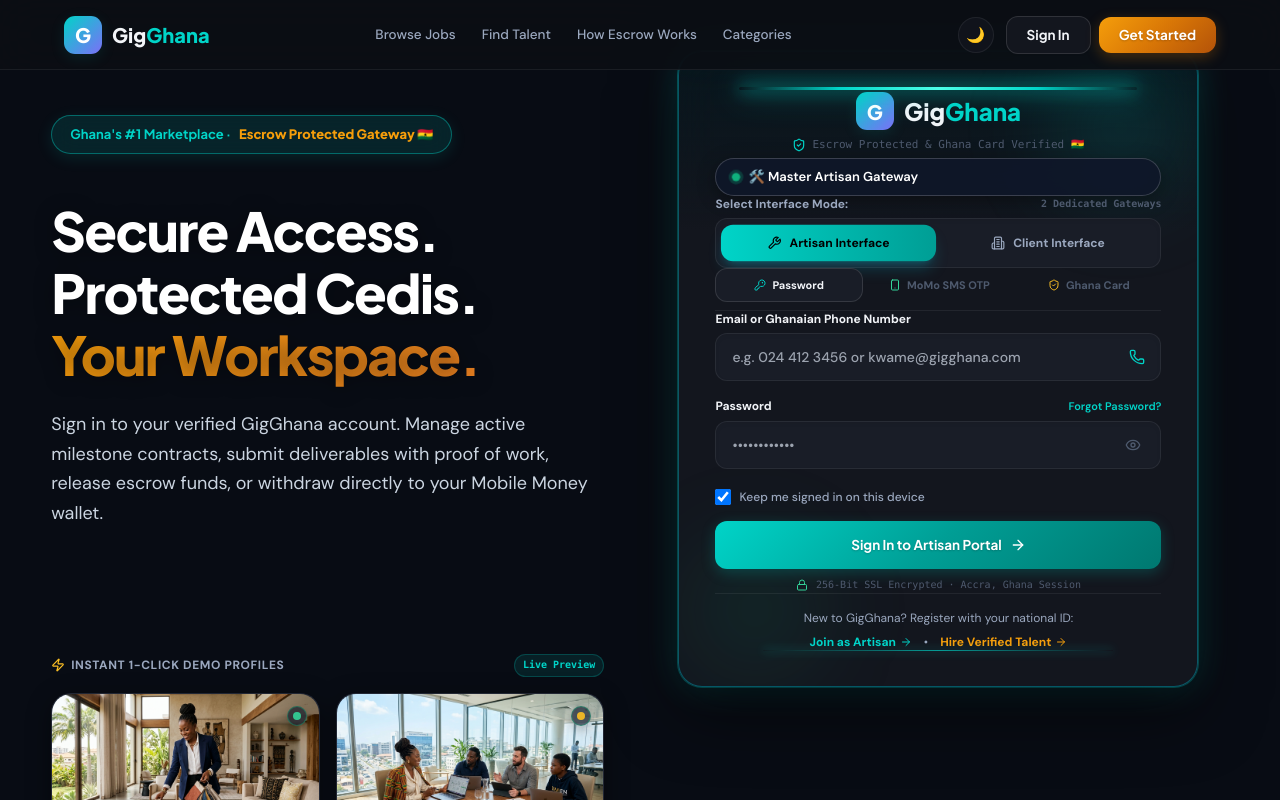
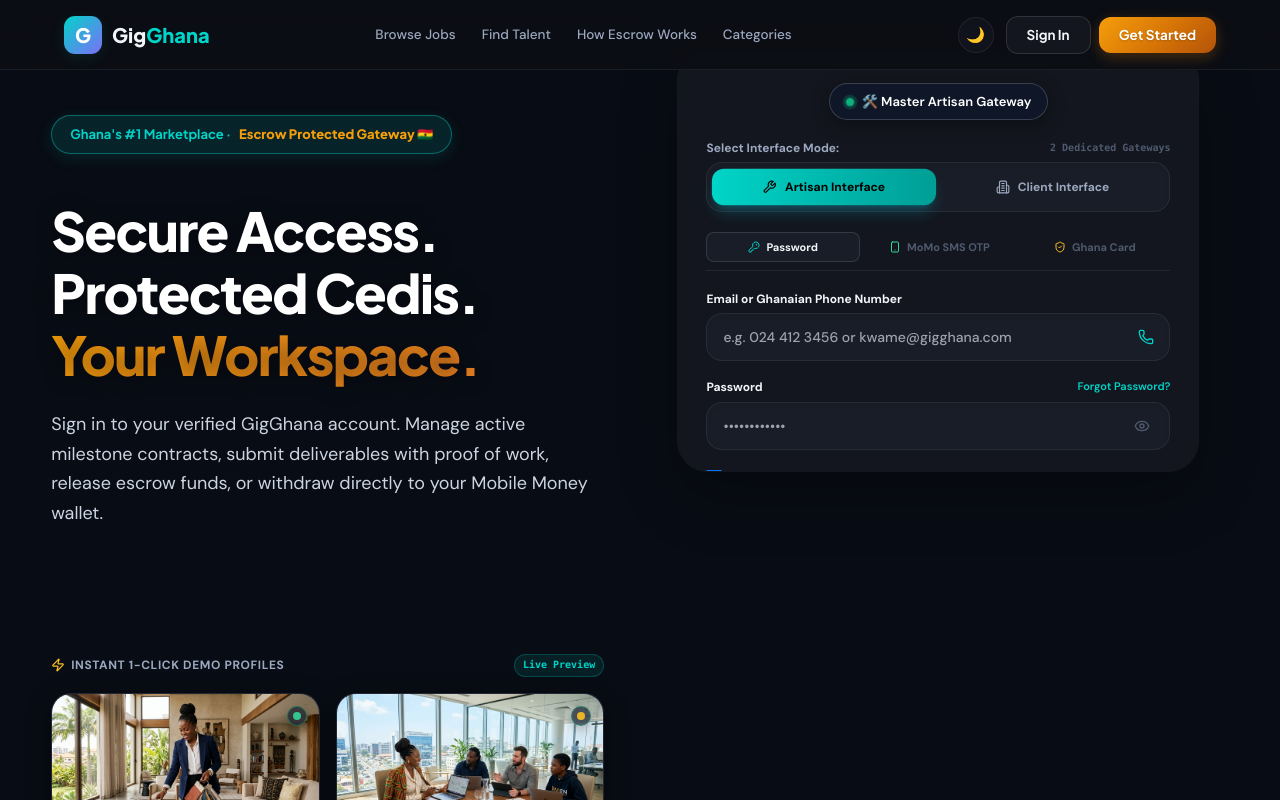
Before and after one commit to JoeVardyGC/GigGhana, a Next.js app: page /auth/login in a window 1280 px wide. Shown: the top 800 px of the page. Built offline with nearby package versions, Linux system fonts and the light colour scheme.

Commit message:
revert(login): revert card glowing edges and button radius changes while keeping homepage logo alignment

```diff
--- a/app/auth/login/page.tsx
+++ b/app/auth/login/page.tsx
@@ -9,7 +9,6 @@ import { SiteFooter } from '@/components/layout/SiteFooter';
 import { useAuth } from '@/lib/context/AuthContext';
 import { detectGhanaNetwork } from '@/components/ui/phone-input';
 import { formatGhanaCardPin, validateGhanaCardPin } from '@/components/ui/ghana-card-input';
-import { SpotlightCard } from '@/components/ui/spotlight-card';
 import confetti from 'canvas-confetti';
 import {
   ShieldCheck,
@@ -483,92 +482,21 @@ function LoginContent() {
 
           </div>
 
-          {/* ══════ RIGHT COLUMN: AUTHENTICATION SUITE (HOMEPAGE LUXURY GLOWING CARD) ══════ */}
-          <div className="hero-right-showcase w-full max-w-[620px]">
+          {/* ══════ RIGHT COLUMN: AUTHENTICATION SUITE (HOMEPAGE LUXURY CARD) ══════ */}
+          <div className="hero-right-showcase w-full">
             <div className="showcase-outer-wrap">
-              <SpotlightCard
-                spotlightColor={
-                  activeInterface === 'provider'
-                    ? 'rgba(0, 212, 200, 0.22)'
-                    : 'rgba(245, 158, 11, 0.22)'
-                }
-                className={`relative overflow-hidden rounded-3xl transition-all duration-500 p-6 sm:p-9 flex flex-col gap-5 ${
-                  activeInterface === 'provider'
-                    ? 'border-cyan-500/40 shadow-[0_24px_65px_rgba(0,0,0,0.5),0_0_35px_rgba(0,212,200,0.22),0_0_0_1px_rgba(0,212,200,0.35)]'
-                    : 'border-amber-500/40 shadow-[0_24px_65px_rgba(0,0,0,0.5),0_0_35px_rgba(245,158,11,0.22),0_0_0_1px_rgba(245,158,11,0.35)]'
-                }`}
+              <div
+                className="showcase-card"
                 style={{
-                  background:
-                    activeInterface === 'provider'
-                      ? 'linear-gradient(180deg, rgba(0, 212, 200, 0.05) 0%, var(--surface) 28%)'
-                      : 'linear-gradient(180deg, rgba(245, 158, 11, 0.05) 0%, var(--surface) 28%)',
-                  backdropFilter: 'blur(20px)',
+                  height: 'auto',
+                  padding: '32px 28px',
+                  background: 'var(--surface)',
+                  display: 'flex',
+                  flexDirection: 'column',
+                  gap: '20px',
+                  boxShadow: '0 24px 60px rgba(0, 0, 0, 0.25), 0 0 0 1px var(--bd)',
                 }}
               >
-                {/* Top Neon Accent Beam with Glow (Signature Homepage Edge) */}
-                <div
-                  className="absolute -top-[1px] left-6 right-6 h-[2.5px] rounded-full transition-all duration-500 pointer-events-none z-20"
-                  style={{
-                    background:
-                      activeInterface === 'provider'
-                        ? 'linear-gradient(90deg, transparent, var(--cyan) 25%, #4DFFE8 50%, var(--cyan) 75%, transparent)'
-                        : 'linear-gradient(90deg, transparent, var(--gold) 25%, #FDE68A 50%, var(--gold) 75%, transparent)',
-                    boxShadow:
-                      activeInterface === 'provider'
-                        ? '0 0 16px var(--cyan), 0 0 32px var(--cyan)'
-                        : '0 0 16px var(--gold), 0 0 32px var(--gold)',
-                  }}
-                />
-
-                {/* Bottom Neon Accent Line */}
-                <div
-                  className="absolute -bottom-[1px] left-12 right-12 h-[1.5px] rounded-full transition-all duration-500 pointer-events-none opacity-70 z-20"
-                  style={{
-                    background:
-                      activeInterface === 'provider'
-                        ? 'linear-gradient(90deg, transparent, var(--cyan), transparent)'
-                        : 'linear-gradient(90deg, transparent, var(--gold), transparent)',
-                    boxShadow:
-                      activeInterface === 'provider'
-                        ? '0 0 10px var(--cyan)'
-                        : '0 0 10px var(--gold)',
-                  }}
-                />
-
-                {/* Ambient Corner Glow Filters (Matching Homepage .cta-glo) */}
-                <div
-                  className="absolute -top-16 -right-16 w-52 h-52 rounded-full pointer-events-none filter blur-2xl transition-all duration-500"
-                  style={{
-                    background:
-                      activeInterface === 'provider'
-                        ? 'radial-gradient(circle, rgba(0, 212, 200, 0.18) 0%, transparent 70%)'
-                        : 'radial-gradient(circle, rgba(245, 158, 11, 0.18) 0%, transparent 70%)',
-                  }}
-                />
-                <div
-                  className="absolute -bottom-16 -left-16 w-52 h-52 rounded-full pointer-events-none filter blur-2xl transition-all duration-500"
-                  style={{
-                    background:
-                      activeInterface === 'provider'
-                        ? 'radial-gradient(circle, rgba(16, 185, 129, 0.14) 0%, transparent 70%)'
-                        : 'radial-gradient(circle, rgba(217, 119, 6, 0.14) 0%, transparent 70%)',
-                  }}
-                />
-
-                {/* ══════ HOMEPAGE BRAND LOGO ══════ */}
-                <div className="flex flex-col items-center justify-center pt-1 pb-1 text-center relative z-10">
-                  <Link href="/" className="logo group inline-flex items-center gap-2.5 transition-transform hover:scale-105">
-                    <div className="logo-mark group-hover:scale-105 transition-transform">G</div>
-                    <span className="logo-text text-2xl">
-                      Gig<span>Ghana</span>
-                    </span>
-                  </Link>
-                  <span className="text-[11px] text-[var(--tx-3)] font-mono mt-1.5 flex items-center gap-1.5">
-                    <ShieldCheck className="w-3.5 h-3.5 text-[var(--cyan)]" />
-                    <span>Escrow Protected &amp; Ghana Card Verified 🇬🇭</span>
-                  </span>
-                </div>
-
                 {/* Top Floating Gateway Badge */}
                 <div className="showcase-top-badge" style={{ position: 'static', transform: 'none', margin: '0 auto' }}>
                   <span className="live-pulse-dot" />
@@ -578,13 +506,13 @@ function LoginContent() {
                 </div>
 
                 {/* ══════ DUAL-ROLE INTERFACE TOGGLE ══════ */}
-                <div className="space-y-1.5 relative z-10">
+                <div className="space-y-1.5">
                   <div className="flex items-center justify-between text-xs font-bold text-[var(--tx-2)]">
                     <span>Select Interface Mode:</span>
                     <span className="text-[10px] text-[var(--tx-3)] font-mono">2 Dedicated Gateways</span>
                   </div>
 
-                  <div className="p-1.5 rounded-xl bg-[var(--surface-2)] border border-[var(--bd)] grid grid-cols-2 gap-1.5 shadow-inner">
+                  <div className="p-1.5 rounded-2xl bg-[var(--surface-2)] border border-[var(--bd)] grid grid-cols-2 gap-1.5 shadow-inner">
                     <button
                       type="button"
                       onClick={() => {
@@ -620,14 +548,14 @@ function LoginContent() {
                 </div>
 
                 {/* ══════ AUTHENTICATION METHOD SELECTOR (3 TABS) ══════ */}
-                <div className="border-b border-[var(--bd)] pb-2 flex items-center justify-between gap-1 text-xs relative z-10">
+                <div className="border-b border-[var(--bd)] pb-2 flex items-center justify-between gap-1 text-xs">
                   <button
                     type="button"
                     onClick={() => {
                       setAuthMethod('password');
                       setErrorMsg('');
                     }}
-                    className={`flex-1 py-2 px-2.5 rounded-xl font-bold text-[11px] transition-all flex items-center justify-center gap-1.5 ${
+                    className={`flex-1 py-1.5 rounded-lg font-bold text-[11px] transition-all flex items-center justify-center gap-1.5 ${
                       authMethod === 'password'
                         ? 'bg-[var(--surface-2)] text-[var(--tx)] border border-[var(--bd2)] shadow-xs'
                         : 'text-[var(--tx-3)] hover:text-[var(--tx-2)]'
@@ -643,7 +571,7 @@ function LoginContent() {
                       setAuthMethod('otp');
                       setErrorMsg('');
                     }}
-                    className={`flex-1 py-2 px-2.5 rounded-xl font-bold text-[11px] transition-all flex items-center justify-center gap-1.5 ${
+                    className={`flex-1 py-1.5 rounded-lg font-bold text-[11px] transition-all flex items-center justify-center gap-1.5 ${
                       authMethod === 'otp'
                         ? 'bg-[var(--surface-2)] text-[var(--tx)] border border-[var(--bd2)] shadow-xs'
                         : 'text-[var(--tx-3)] hover:text-[var(--tx-2)]'
@@ -659,7 +587,7 @@ function LoginContent() {
                       setAuthMethod('ghanacard');
                       setErrorMsg('');
                     }}
-                    className={`flex-1 py-2 px-2.5 rounded-xl font-bold text-[11px] transition-all flex items-center justify-center gap-1.5 ${
+                    className={`flex-1 py-1.5 rounded-lg font-bold text-[11px] transition-all flex items-center justify-center gap-1.5 ${
                       authMethod === 'ghanacard'
                         ? 'bg-[var(--surface-2)] text-[var(--tx)] border border-[var(--bd2)] shadow-xs'
                         : 'text-[var(--tx-3)] hover:text-[var(--tx-2)]'
@@ -672,7 +600,7 @@ function LoginContent() {
 
                 {/* ══════ METHOD 1: STANDARD PASSWORD FORM ══════ */}
                 {authMethod === 'password' && (
-                  <form onSubmit={handlePasswordSubmit} className="space-y-4 relative z-10">
+                  <form onSubmit={handlePasswordSubmit} className="space-y-4">
                     {/* Identifier */}
                     <div className="space-y-1.5">
                       <div className="flex items-center justify-between text-xs font-bold text-[var(--tx)]">
@@ -714,11 +642,7 @@ function LoginContent() {
                               ? 'e.g. 024 412 3456 or kwame@gigghana.com'
                               : 'e.g. 020 899 1234 or dr.frimpong@estate.com'
                           }
-                          className={`w-full h-12 pl-4 pr-11 bg-[var(--surface-2)] text-[var(--tx)] text-sm font-medium rounded-xl border border-[var(--bd)] ${
-                            activeInterface === 'provider'
-                              ? 'focus:border-[var(--cyan)] focus:ring-2 focus:ring-[var(--cyan)]/20'
-                              : 'focus:border-[var(--gold)] focus:ring-2 focus:ring-[var(--gold)]/20'
-                          } focus:outline-none transition-all shadow-inner`}
+                          className="w-full h-12 pl-4 pr-11 bg-[var(--surface-2)] text-[var(--tx)] text-sm font-medium rounded-2xl border border-[var(--bd)] focus:border-[var(--cyan)] focus:ring-2 focus:ring-[var(--cyan)]/20 focus:outline-none transition-all shadow-inner"
                           required
                         />
                         <div className="absolute right-4 text-[var(--tx-3)] pointer-events-none">
@@ -756,11 +680,7 @@ function LoginContent() {
                           value={password}
                           onChange={(e) => setPassword(e.target.value)}
                           placeholder="••••••••••••"
-                          className={`w-full h-12 pl-4 pr-12 bg-[var(--surface-2)] text-[var(--tx)] text-sm font-medium rounded-xl border border-[var(--bd)] ${
-                            activeInterface === 'provider'
-                              ? 'focus:border-[var(--cyan)] focus:ring-2 focus:ring-[var(--cyan)]/20'
-                              : 'focus:border-[var(--gold)] focus:ring-2 focus:ring-[var(--gold)]/20'
-                          } focus:outline-none transition-all shadow-inner`}
+                          className="w-full h-12 pl-4 pr-12 bg-[var(--surface-2)] text-[var(--tx)] text-sm font-medium rounded-2xl border border-[var(--bd)] focus:border-[var(--cyan)] focus:ring-2 focus:ring-[var(--cyan)]/20 focus:outline-none transition-all shadow-inner"
                           required
                         />
                         <button
@@ -788,7 +708,7 @@ function LoginContent() {
                     </div>
 
                     {errorMsg && (
-                      <div className="p-3 rounded-xl bg-rose-500/10 border border-rose-500/30 text-rose-500 text-xs font-medium flex items-center gap-2">
+                      <div className="p-3 rounded-2xl bg-rose-500/10 border border-rose-500/30 text-rose-500 text-xs font-medium flex items-center gap-2">
                         <AlertCircle className="w-4 h-4 shrink-0" />
                         <span>{errorMsg}</span>
                       </div>
@@ -797,7 +717,7 @@ function LoginContent() {
                     <button
                       type="submit"
                       disabled={isLoading}
-                      className={`btn w-full h-12 font-bold text-sm shadow-xl flex items-center justify-center gap-2 transition-all ${
+                      className={`btn w-full h-12 rounded-2xl font-black text-sm shadow-xl flex items-center justify-center gap-2 transition-all ${
                         activeInterface === 'provider' ? 'btn-blue' : 'btn-gold'
                       }`}
                     >
@@ -818,7 +738,7 @@ function LoginContent() {
 
                 {/* ══════ METHOD 2: MOBILE MONEY SMS OTP FORM ══════ */}
                 {authMethod === 'otp' && (
-                  <div className="space-y-4 relative z-10">
+                  <div className="space-y-4">
                     {otpStep === 'request' ? (
                       <form onSubmit={handleRequestOtp} className="space-y-4">
                         <div className="space-y-1.5">
@@ -848,7 +768,7 @@ function LoginContent() {
                               value={otpPhone}
                               onChange={(e) => setOtpPhone(e.target.value)}
                               placeholder="024 XXX XXXX"
-                              className="w-full h-12 pl-4 pr-11 bg-[var(--surface-2)] text-[var(--tx)] text-sm font-mono font-semibold rounded-xl border border-[var(--bd)] focus:border-emerald-500 focus:outline-none transition-all shadow-inner"
+                              className="w-full h-12 pl-4 pr-11 bg-[var(--surface-2)] text-[var(--tx)] text-sm font-mono font-semibold rounded-2xl border border-[var(--bd)] focus:border-emerald-500 focus:outline-none transition-all shadow-inner"
                               required
                             />
                             <Smartphone className="w-4 h-4 text-emerald-400 absolute right-4 pointer-events-none" />
@@ -859,7 +779,7 @@ function LoginContent() {
                         </div>
 
                         {errorMsg && (
-                          <div className="p-3 rounded-xl bg-rose-500/10 border border-rose-500/30 text-rose-500 text-xs font-medium flex items-center gap-2">
+                          <div className="p-3 rounded-2xl bg-rose-500/10 border border-rose-500/30 text-rose-500 text-xs font-medium flex items-center gap-2">
                             <AlertCircle className="w-4 h-4 shrink-0" />
                             <span>{errorMsg}</span>
                           </div>
@@ -868,7 +788,7 @@ function LoginContent() {
                         <button
                           type="submit"
                           disabled={isLoading}
-                          className="btn btn-blue w-full h-12 font-bold text-sm shadow-xl flex items-center justify-center gap-2"
+                          className="btn btn-blue w-full h-12 rounded-2xl font-black text-sm shadow-xl flex items-center justify-center gap-2"
                         >
                           {isLoading ? (
                             <>
@@ -887,7 +807,7 @@ function LoginContent() {
                       <form onSubmit={handleVerifyOtp} className="space-y-4 animate-in fade-in duration-200">
 
                         {/* Simulated Incoming SMS Toast */}
-                        <div className="p-3 rounded-xl bg-emerald-500/10 border border-emerald-500/30 text-xs text-emerald-500 flex items-start gap-2.5 shadow-sm">
+                        <div className="p-3 rounded-2xl bg-emerald-500/10 border border-emerald-500/30 text-xs text-emerald-500 flex items-start gap-2.5 shadow-sm">
                           <CheckCircle2 className="w-4 h-4 shrink-0 mt-0.5" />
                           <div className="flex-1">
                             <div className="font-bold font-mono">[SMS Simulation Received]</div>
@@ -950,7 +870,7 @@ function LoginContent() {
                         </div>
 
                         {errorMsg && (
-                          <div className="p-3 rounded-xl bg-rose-500/10 border border-rose-500/30 text-rose-500 text-xs font-medium flex items-center gap-2">
+                          <div className="p-3 rounded-2xl bg-rose-500/10 border border-rose-500/30 text-rose-500 text-xs font-medium flex items-center gap-2">
                             <AlertCircle className="w-4 h-4 shrink-0" />
                             <span>{errorMsg}</span>
                           </div>
@@ -959,7 +879,7 @@ function LoginContent() {
                         <button
                           type="submit"
                           disabled={isLoading}
-                          className="btn btn-blue w-full h-12 font-bold text-sm shadow-xl flex items-center justify-center gap-2"
+                          className="btn btn-blue w-full h-12 rounded-2xl font-black text-sm shadow-xl flex items-center justify-center gap-2"
                         >
                           {isLoading ? (
                             <>
@@ -980,7 +900,7 @@ function LoginContent() {
 
                 {/* ══════ METHOD 3: GHANA CARD BIOMETRIC PIN FORM ══════ */}
                 {authMethod === 'ghanacard' && (
-                  <form onSubmit={handleGhanaCardSubmit} className="space-y-4 animate-in fade-in duration-200 relative z-10">
+                  <form onSubmit={handleGhanaCardSubmit} className="space-y-4 animate-in fade-in duration-200">
                     <div className="space-y-1.5">
                       <div className="flex items-center justify-between text-xs font-bold text-[var(--tx)]">
                         <label htmlFor="ghana-card-pin">National Identity PIN</label>
@@ -994,7 +914,7 @@ function LoginContent() {
                           value={ghanaCardPin}
                           onChange={(e) => setGhanaCardPin(formatGhanaCardPin(e.target.value))}
                           placeholder="GHA-XXXXXXXXX-X"
-                          className="w-full h-12 pl-4 pr-11 bg-[var(--surface-2)] text-[var(--tx)] text-sm font-mono font-bold tracking-wider rounded-xl border border-[var(--bd)] focus:border-amber-500 focus:outline-none transition-all shadow-inner uppercase"
+                          className="w-full h-12 pl-4 pr-11 bg-[var(--surface-2)] text-[var(--tx)] text-sm font-mono font-bold tracking-wider rounded-2xl border border-[var(--bd)] focus:border-amber-500 focus:outline-none transition-all shadow-inner uppercase"
                           required
                         />
                         <ShieldCheck className="w-4 h-4 text-amber-400 absolute right-4 pointer-events-none" />
@@ -1005,7 +925,7 @@ function LoginContent() {
                     </div>
 
                     {/* Biometric Sensor Simulation Banner */}
-                    <div className="p-3.5 rounded-xl bg-amber-500/10 border border-amber-500/25 flex items-center gap-3">
+                    <div className="p-3.5 rounded-2xl bg-amber-500/10 border border-amber-500/25 flex items-center gap-3">
                       <div className="w-10 h-10 rounded-xl bg-amber-500/20 text-amber-500 flex items-center justify-center shrink-0">
                         <Fingerprint className="w-6 h-6 animate-pulse" />
                       </div>
@@ -1018,7 +938,7 @@ function LoginContent() {
                     </div>
 
                     {errorMsg && (
-                      <div className="p-3 rounded-xl bg-rose-500/10 border border-rose-500/30 text-rose-500 text-xs font-medium flex items-center gap-2">
+                      <div className="p-3 rounded-2xl bg-rose-500/10 border border-rose-500/30 text-rose-500 text-xs font-medium flex items-center gap-2">
                         <AlertCircle className="w-4 h-4 shrink-0" />
                         <span>{errorMsg}</span>
                       </div>
@@ -1027,7 +947,7 @@ function LoginContent() {
                     <button
                       type="submit"
                       disabled={isLoading}
-                      className="btn btn-gold w-full h-12 font-bold text-sm shadow-xl flex items-center justify-center gap-2"
+                      className="btn btn-gold w-full h-12 rounded-2xl font-black text-sm shadow-xl flex items-center justify-center gap-2"
                     >
                       {isScanningBiometric ? (
                         <>
@@ -1045,13 +965,13 @@ function LoginContent() {
                 )}
 
                 {/* Device & Session Security Footnote */}
-                <div className="pt-2 flex items-center justify-center gap-2 text-[10px] text-[var(--tx-3)] font-mono relative z-10">
+                <div className="pt-2 flex items-center justify-center gap-2 text-[10px] text-[var(--tx-3)] font-mono">
                   <Lock className="w-3 h-3 text-emerald-400" />
                   <span>256-Bit SSL Encrypted · Accra, Ghana Session</span>
                 </div>
 
                 {/* Register Switcher */}
-                <div className="pt-4 border-t border-[var(--bd)] text-center text-xs text-[var(--tx-2)] space-y-2 relative z-10">
+                <div className="pt-4 border-t border-[var(--bd)] text-center text-xs text-[var(--tx-2)] space-y-2">
                   <div>New to GigGhana? Register with your national ID:</div>
                   <div className="flex items-center justify-center gap-3">
                     <Link
@@ -1072,7 +992,7 @@ function LoginContent() {
                   </div>
                 </div>
 
-              </SpotlightCard>
+              </div>
             </div>
           </div>
 
@@ -1130,14 +1050,14 @@ function LoginContent() {
                   <button
                     type="button"
                     onClick={() => setIsForgotModalOpen(false)}
-                    className="btn btn-ghost px-4 py-2 text-xs font-bold"
+                    className="px-4 py-2 rounded-xl border border-[var(--bd)] text-xs text-[var(--tx)]"
                   >
                     Cancel
                   </button>
                   <button
                     type="submit"
                     disabled={isResetting}
-                    className="btn btn-blue px-4 py-2 text-xs font-bold flex items-center gap-1.5"
+                    className="btn btn-blue px-4 py-2 rounded-xl text-xs font-bold flex items-center gap-1.5"
                   >
                     {isResetting ? 'Sending...' : 'Send Recovery Code'}
                   </button>
@@ -1180,14 +1100,14 @@ function LoginContent() {
                   <button
                     type="button"
                     onClick={() => setResetStep('request')}
-                    className="btn btn-ghost px-3 py-2 text-xs font-bold"
+                    className="px-3 py-2 text-xs text-[var(--tx-3)] hover:text-[var(--tx)]"
                   >
                     Back
                   </button>
                   <button
                     type="submit"
                     disabled={isResetting}
-                    className="btn btn-gold px-4 py-2 text-xs font-bold flex items-center gap-1.5"
+                    className="btn btn-gold px-4 py-2 rounded-xl text-xs font-bold flex items-center gap-1.5"
                   >
                     {isResetting ? 'Updating...' : 'Set New Password'}
                   </button>
--- a/components/auth/AuthLayout.tsx
+++ b/components/auth/AuthLayout.tsx
@@ -30,8 +30,8 @@ export function AuthLayout({
 
       {/* Top Brand Navigation Header */}
       <header className="relative z-10 w-full max-w-6xl mx-auto px-4 sm:px-6 py-6 flex items-center justify-between">
-        <a href="/" className="logo group">
-          <div className="logo-mark group-hover:scale-105 transition-transform">G</div>
+        <a href="/" className="logo">
+          <div className="logo-mark">G</div>
           <span className="logo-text">
             Gig<span>Ghana</span>
           </span>
--- a/components/layout/SiteFooter.tsx
+++ b/components/layout/SiteFooter.tsx
@@ -54,7 +54,7 @@ export function SiteFooter() {
             <Link href="/" className="logo">
               <div className="logo-mark">G</div>
               <span className="logo-text">
-                Gig<span className="text-[var(--cyan)]">Ghana</span>
+                Gig<span>Ghana</span>
               </span>
             </Link>
             <p className="text-xs sm:text-sm text-[var(--tx-2)] max-w-sm leading-relaxed">
--- a/components/layout/SiteHeader.tsx
+++ b/components/layout/SiteHeader.tsx
@@ -70,8 +70,8 @@ export function SiteHeader({ activeTab }: SiteHeaderProps) {
     <>
       <header className={`navbar ${scrolledNav ? 'on' : ''}`} style={{ transition: 'all 0.3s ease' }}>
         {/* Brand Logo */}
-        <Link href="/" className="logo group">
-          <div className="logo-mark group-hover:scale-105 transition-transform">G</div>
+        <Link href="/" className="logo">
+          <div className="logo-mark">G</div>
           <span className="logo-text">
             Gig<span>Ghana</span>
           </span>
```
